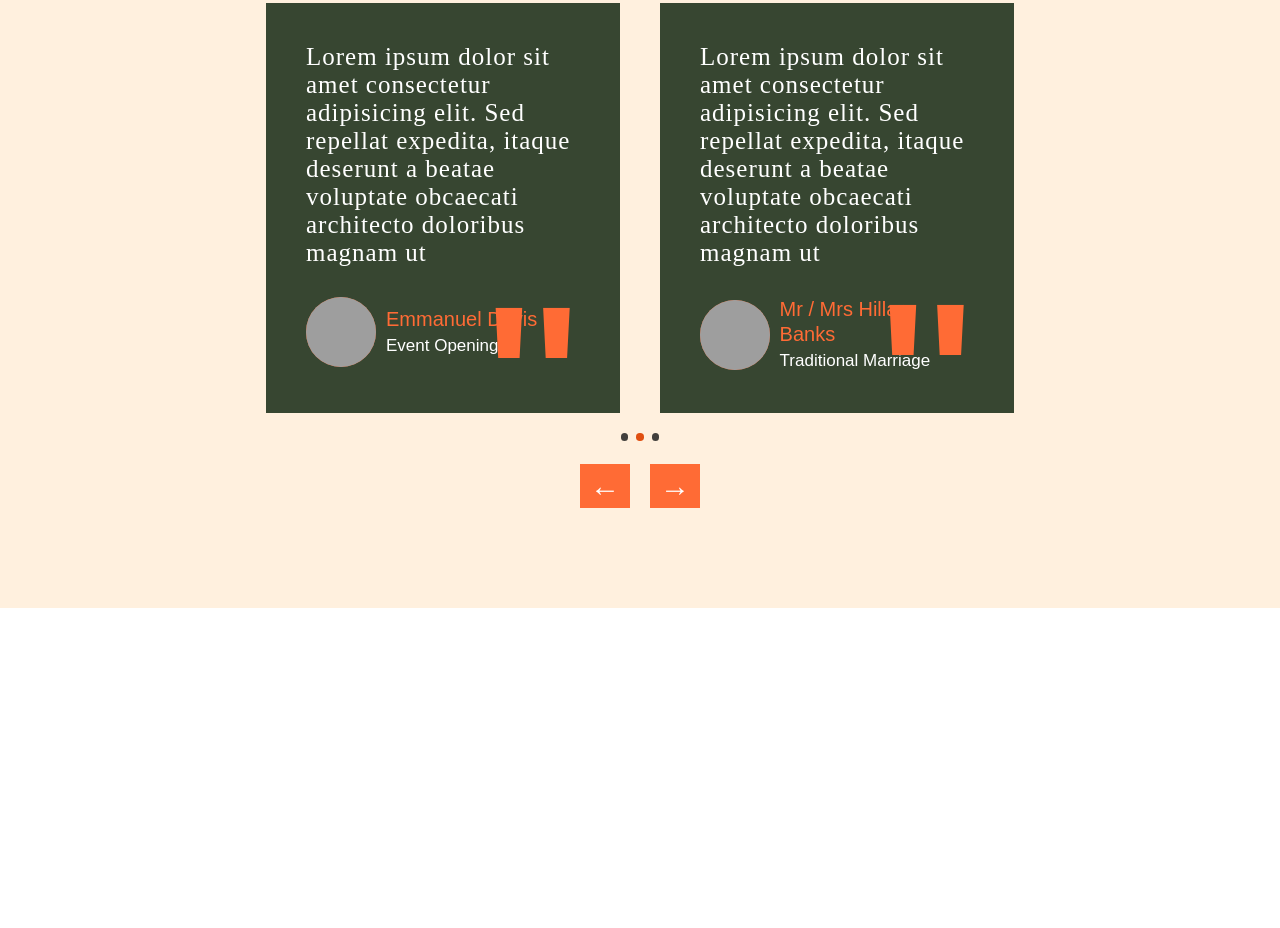
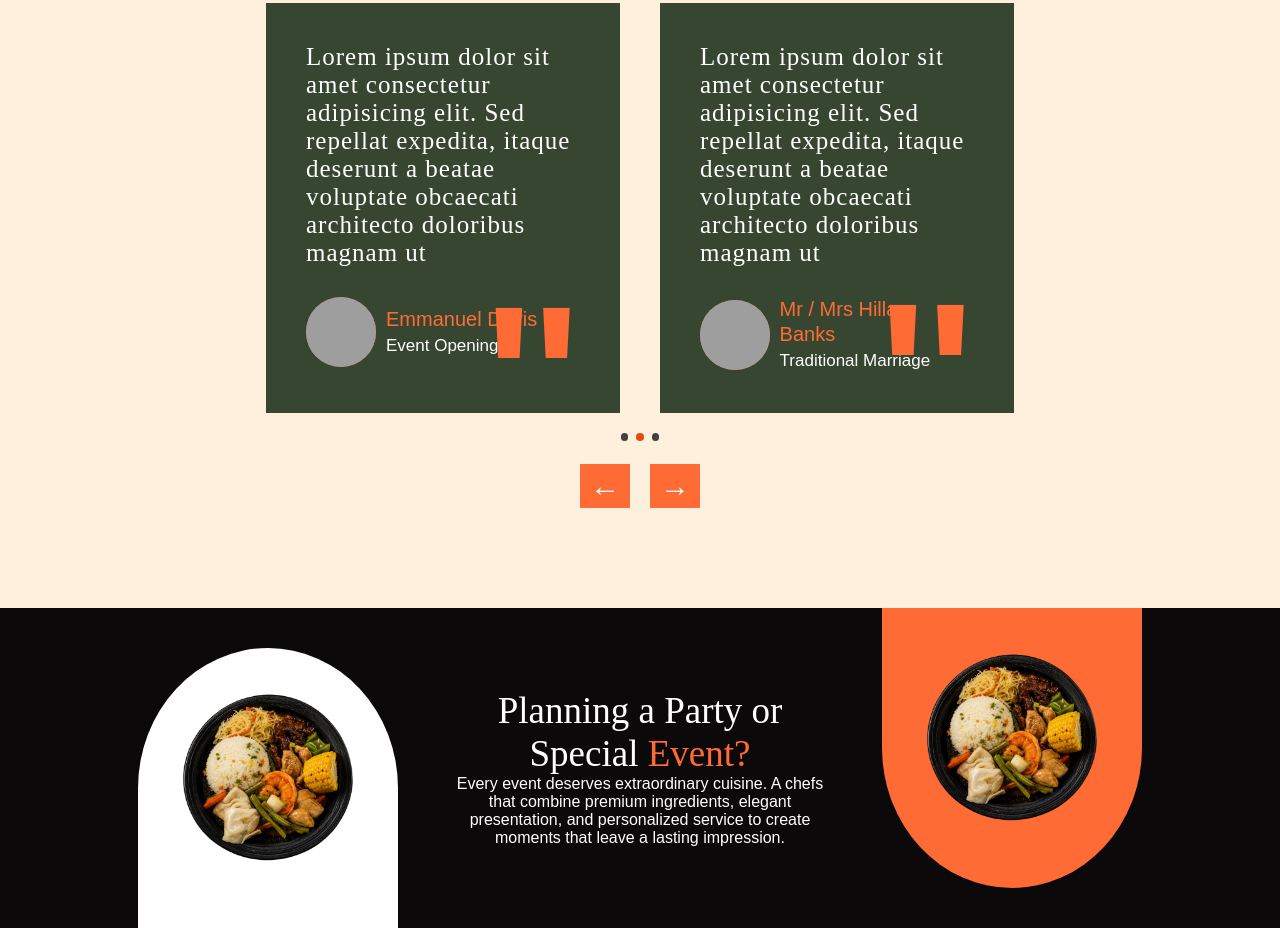
Before and after one commit to kivgcLOUDs/Too-Blessed, a website with bundled scripts: page index.html in a window 1280 px wide. Shown: the part 6826-7754 px from the top of the page. Before the commit the page ends 7434 px from the top, so only its background shows below. Built offline with nearby package versions, Linux system fonts and the light colour scheme; grey boxes are pictures that could not be loaded; a web font is replaced by a local one.

Commit message:
contact me section layout completed just a fully design left to add

```diff
--- a/index.html
+++ b/index.html
@@ -275,6 +275,20 @@
     </section>
 
 
+    <section class="contact">
+      <div class="dish-left">
+         <img src="img/chiness-rice.png" class="special-menu-item-img dish-img" alt="Afang Soup">
+      </div>
+      <div class="contact-text">
+
+        <h1 class="contact-text-primary">Planning a Party or Special <span>Event?</span></h1>
+        <p class="contact-text-secondary">Every event deserves extraordinary cuisine. A chefs that combine premium ingredients, elegant presentation, and personalized service to create moments that leave a lasting impression.</p>
+      </div>
+      <div class="dish-right">
+         <img src="img/chiness-rice.png" class="special-menu-item-img" alt="Afang Soup">
+      </div>
+    </section>
+
   </body>
 
   <script type="module" src="js/app.js"></script>
--- a/scss/component.scss
+++ b/scss/component.scss
@@ -165,7 +165,9 @@
   background-color: var(--color-beige);
 
   display: flex;
+  // flex-direction: column;
   // justify-content: center;
+  // align-items: center;
   gap: 2rem;
   padding: 10rem 5rem;
 
@@ -213,3 +215,38 @@
   padding: 10rem 5rem;
   background-color: #fff0de;
 }
+
+.contact {
+  min-height: 40vh;
+  width: 100%;
+  background-color: var(--color-text);
+  color: #fff;
+
+  display: flex;
+  gap: 5rem;
+  justify-content: center;
+}
+
+.dish {
+  &-img {
+    // position: absolute;
+  }
+  &-left {
+    background-color: #fff;
+    margin-top: 4rem;
+    margin-left: 3rem;
+    padding: 3rem;
+
+    border-top-right-radius: 50%;
+    border-top-left-radius: 50%;
+  }
+
+  &-right {
+    background-color: var(--color-primary);
+    padding: 3rem;
+    margin-right: 3rem;
+    margin-bottom: 4rem;
+    border-bottom-right-radius: 50%;
+    border-bottom-left-radius: 50%;
+  }
+}
--- a/scss/layout.scss
+++ b/scss/layout.scss
@@ -262,3 +262,11 @@
     }
   }
 }
+
+.contact {
+  &-text {
+    text-align: center;
+    align-self: center;
+    flex: 0 0 30%;
+  }
+}
--- a/scss/typography.scss
+++ b/scss/typography.scss
@@ -188,3 +188,15 @@
     font-family: var(--font-heading);
   }
 }
+
+.contact-text {
+  &-primary {
+    font-family: var(--font-heading);
+    // text-transform: capitalize;
+    font-size: 3.7rem;
+    font-weight: 300;
+    & span {
+      color: var(--color-primary);
+    }
+  }
+}
```
Also changed, not shown: css/style.css, 1 other file.
